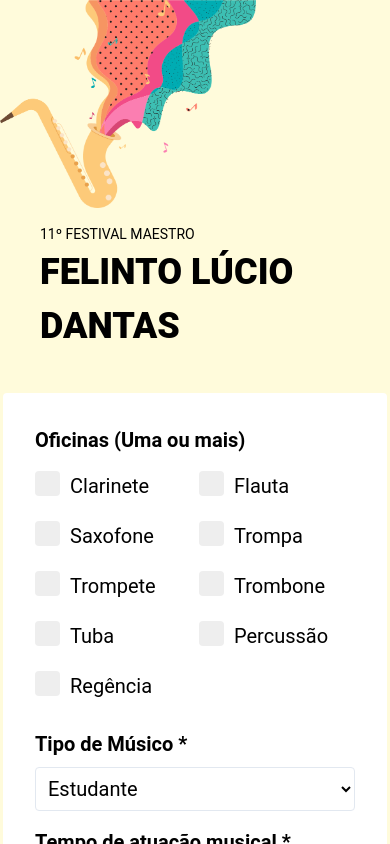
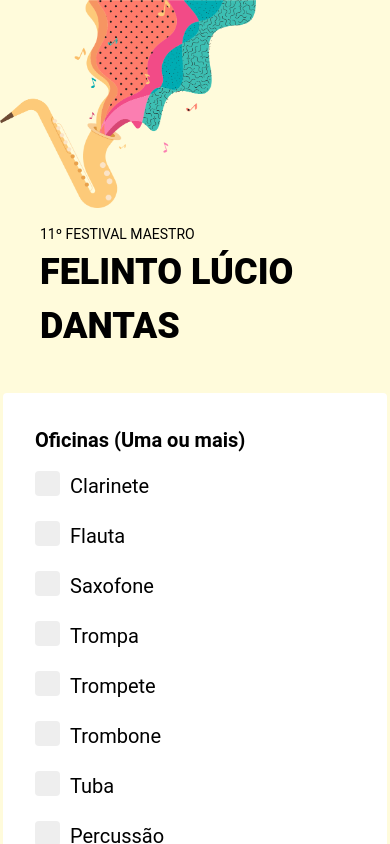
Before and after one commit to isaacmsl/festival2020, a Next.js app: page /inscricoes in a window 390 px wide. Shown: the top 844 px of the page. Built offline with nearby package versions, Linux system fonts and the light colour scheme; no server answers.

Commit message:
fix: responsivdade inputs inscricoes

```diff
--- a/src/pages/inscricoes.js
+++ b/src/pages/inscricoes.js
@@ -9,7 +9,7 @@ import { useState, useEffect } from 'react'
 
 const tailStyles = {
     Labels: 'mb-2 font-bold',
-    Input: 'p-2 border border-1 rounded bg-transparent max-w-xs',
+    Input: 'p-2 border border-1 rounded bg-transparent max-w-xs md:max-w-full',
     Checkboxs: 'mr-2 checked:bg-black'
 }
 
@@ -167,7 +167,7 @@ export default function Inscricoes() {
     }
 
     return (
-        <div id="inscricoesContainer" className="relative bg-bgMain min-h-full w-full flex flex-col items-center justify-center">
+        <div id="inscricoesContainer" className="relative bg-bgMain min-h-full w-screen flex flex-col items-center justify-center">
             <Head>
                 <title>Festival - Inscrições</title>
                 <meta charSet="UTF-8 " />
@@ -195,7 +195,7 @@ export default function Inscricoes() {
                         <div className="bg-white rounded p-8">
                             <div className={tailStyles.InputContainer}>
                                 <span className={tailStyles.Labels + " block mb-4"}>Oficinas (Uma ou mais)</span>
-                                <div className="grid gap-2 grid-cols-2">
+                                <div className="grid gap-2 grid-cols-1 sm:grid-cols-2">
                                     <div>
                                         <label className={styles.checkboxContainer}>Clarinete
                                             <input
```
